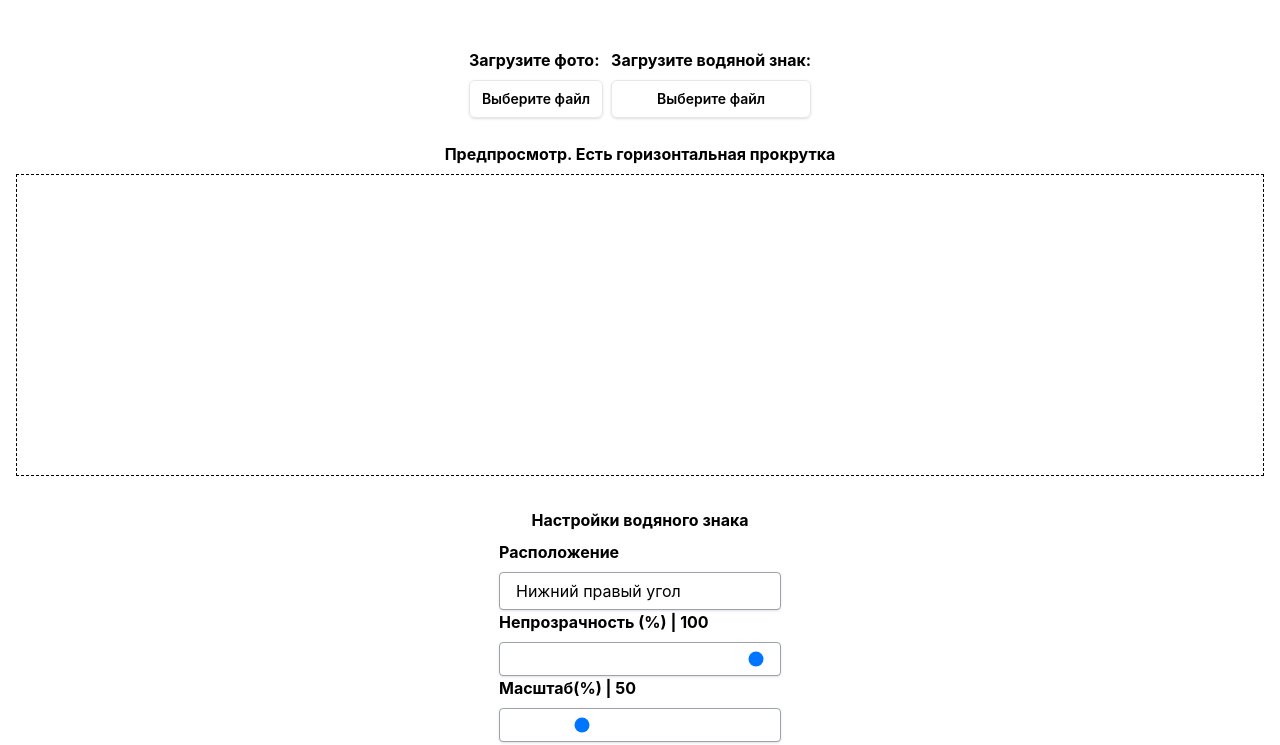
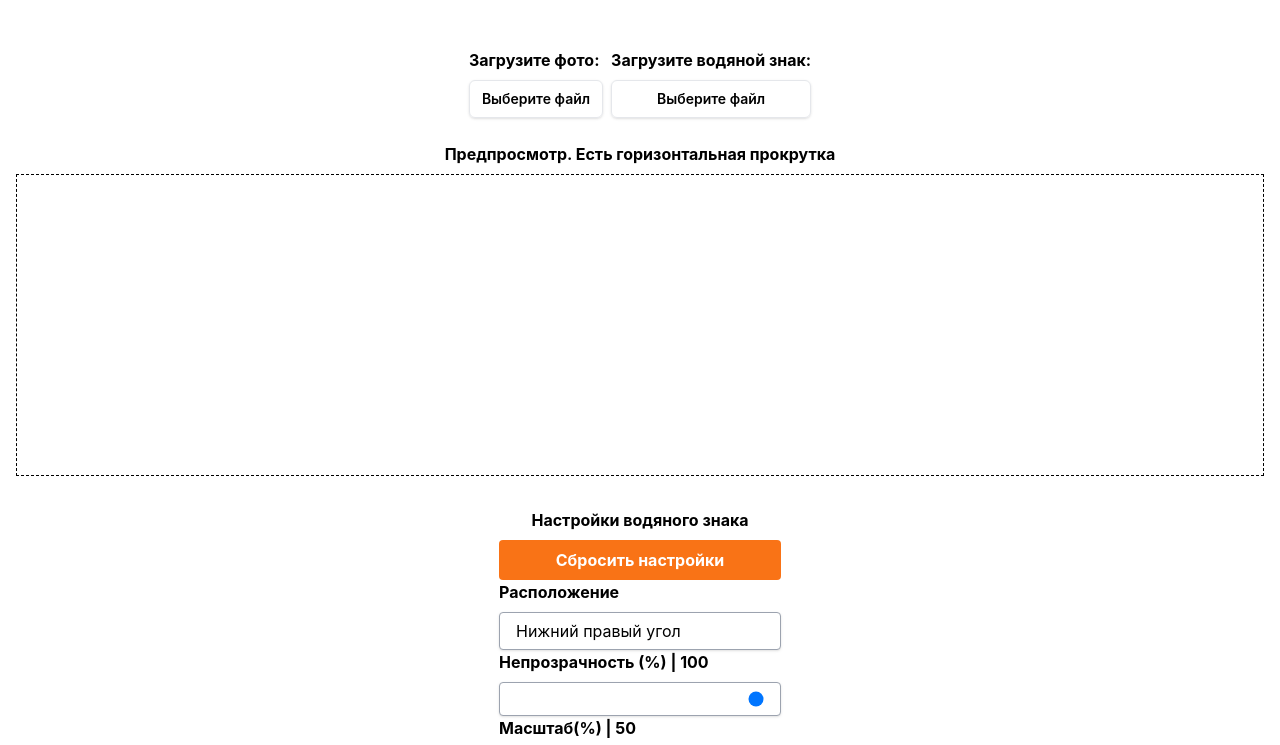
Before and after one commit to ArtHell/watermark, a React (Create React App) app: page / in a window 1280 px wide. Shown: the top 745 px of the page. Built offline with nearby package versions, Linux system fonts and the light colour scheme.

Commit message:
reset settings

```diff
--- a/src/components/imageEditor.js
+++ b/src/components/imageEditor.js
@@ -3,24 +3,38 @@ import { ImageSettings } from "./imageSettings";
 import { UploadButtons } from "./uploadButtons";
 import { useForm } from "react-hook-form";
 import { useCanvas } from "../hooks/useCanvas";
-import { debounce, get } from "lodash";
+import { debounce, get, set } from "lodash";
 import { useUserSettings } from "../hooks/useUserSettings";
+import { useMemo } from "react";
 
 export const ImageEditor = () => {
   const [userSettings, saveSettings] = useUserSettings();
 
+  const defaultSettings = useMemo(() => ({
+    image: '',
+    watermark: '',
+    watermarkCorner: 'bottom-right',
+    watermarkXOffset: 32,
+    watermarkYOffset: 32,
+    watermarkScale: 50,
+    watermarkOpacity: 100,
+  }), []);
+
   const { register, setValue, handleSubmit, getValues, watch } = useForm({
     defaultValues: {
-      image: '',
-      watermark: '',
-      watermarkCorner: 'bottom-right',
-      watermarkXOffset: 32,
-      watermarkYOffset: 32,
-      watermarkScale: 50,
-      watermarkOpacity: 100,
+      ...defaultSettings,
       ...userSettings,
     }
   });
+
+  const setDefaultSettings = useCallback(() => {
+      setValue('watermarkCorner', defaultSettings.watermarkCorner);
+      setValue('watermarkXOffset', defaultSettings.watermarkXOffset);
+      setValue('watermarkYOffset', defaultSettings.watermarkYOffset);
+      setValue('watermarkScale', defaultSettings.watermarkScale);
+      setValue('watermarkOpacity', defaultSettings.watermarkOpacity);
+  }, [defaultSettings, setValue]);
+
   const [canvasWidth, setCanvasWidth] = useState(300);
   const [canvasHeight, setCanvasHeight] = useState(300);
   const [imageFileName, setImageFileName] = useState('image');
@@ -98,7 +112,7 @@ export const ImageEditor = () => {
     }
   }, [getValues, canvasRef, drawWatermark]);
 
-  const debouncedDraw = useCallback(debounce(drawImage, 300, {leading: false}), []);
+  const debouncedDraw = useCallback(debounce(drawImage, 300, { leading: false }), []);
 
   useEffect(() => {
     debouncedDraw();
@@ -138,12 +152,12 @@ export const ImageEditor = () => {
 
   return (
     <form className="flex flex-col items-center my-8">
-      <UploadButtons imageField={imageField} watermarkField={watermarkField} setImage={(value, fileName) => {setValue('image', value);  setImageFileName(fileName);}} setWatermark={value => setValue('watermark', value)} />
+      <UploadButtons imageField={imageField} watermarkField={watermarkField} setImage={(value, fileName) => { setValue('image', value); setImageFileName(fileName); }} setWatermark={value => setValue('watermark', value)} />
       <label className="block font-bold mb-2">{'Предпросмотр. Есть горизонтальная прокрутка'}</label>
       <div className="border border-black border-dashed overflow-x-auto w-full">
         <canvas width={canvasWidth} height={canvasHeight} ref={canvasRef} className="m-auto" />
       </div>
-      <ImageSettings getValues={getValues} watermarkCornerField={watermarkCornerField} watermarkOpacityField={watermarkOpacityField} watermarkScaleField={watermarkScaleField} watermarkXOffsetField={watermarkXOffsetField} watermarkYOffsetField={watermarkYOffsetField} />
+      <ImageSettings setDefaultSettings={setDefaultSettings} getValues={getValues} watermarkCornerField={watermarkCornerField} watermarkOpacityField={watermarkOpacityField} watermarkScaleField={watermarkScaleField} watermarkXOffsetField={watermarkXOffsetField} watermarkYOffsetField={watermarkYOffsetField} />
       <button type="button" onClick={downloadImage} className="py-4 px-16 bg-indigo-500 text-white text-sm font-semibold rounded-md shadow focus:outline-none">Скачать</button>
     </form>
   )
--- a/src/components/imageSettings.js
+++ b/src/components/imageSettings.js
@@ -1,9 +1,10 @@
-export const ImageSettings = ({ getValues, watermarkCornerField, watermarkOpacityField, watermarkScaleField, watermarkXOffsetField, watermarkYOffsetField }) => {
+export const ImageSettings = ({ setDefaultSettings, getValues, watermarkCornerField, watermarkOpacityField, watermarkScaleField, watermarkXOffsetField, watermarkYOffsetField }) => {
   return (
     <div className='flex flex-col items-center mt-8 mb-8'>
       <label className="block font-bold mb-2">{'Настройки водяного знака'}</label>
       <div className='flex flex-row gap-2 flex-wrap'>
         <div className='flex flex-col'>
+          <button type={'button'} className='bg-orange-500 hover:bg-orange-700 text-white font-bold py-2 px-4 rounded' onClick={setDefaultSettings}>{'Сбросить настройки'}</button>
           <label className="block font-bold mb-2">{'Расположение'}</label>
           <select className="block appearance-none w-full bg-white border border-gray-400 hover:border-gray-500 px-4 py-2 rounded shadow leading-tight focus:outline-none focus:shadow-outline" {...watermarkCornerField}>
             <option value="top-left">{'Верхний левый угол'}</option>
```
